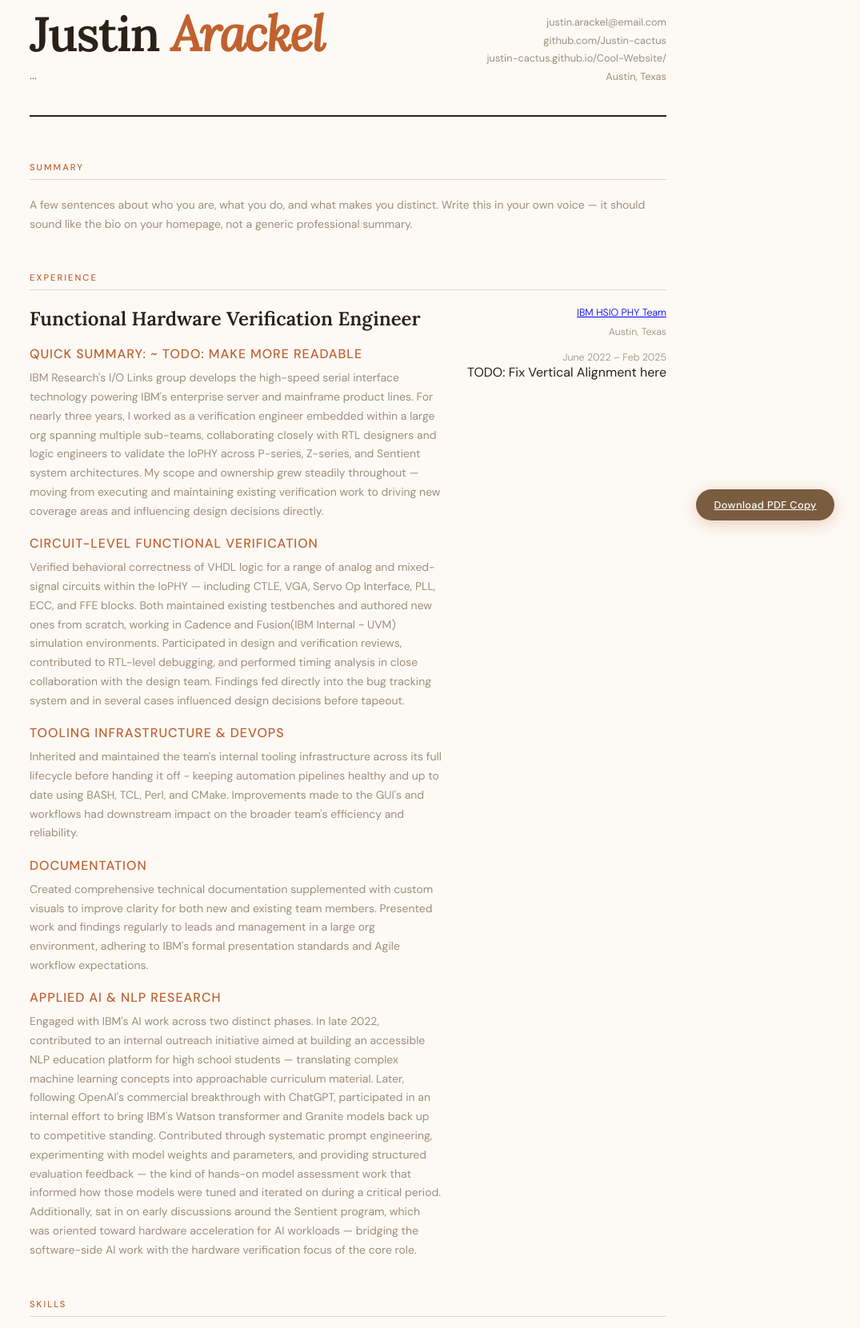
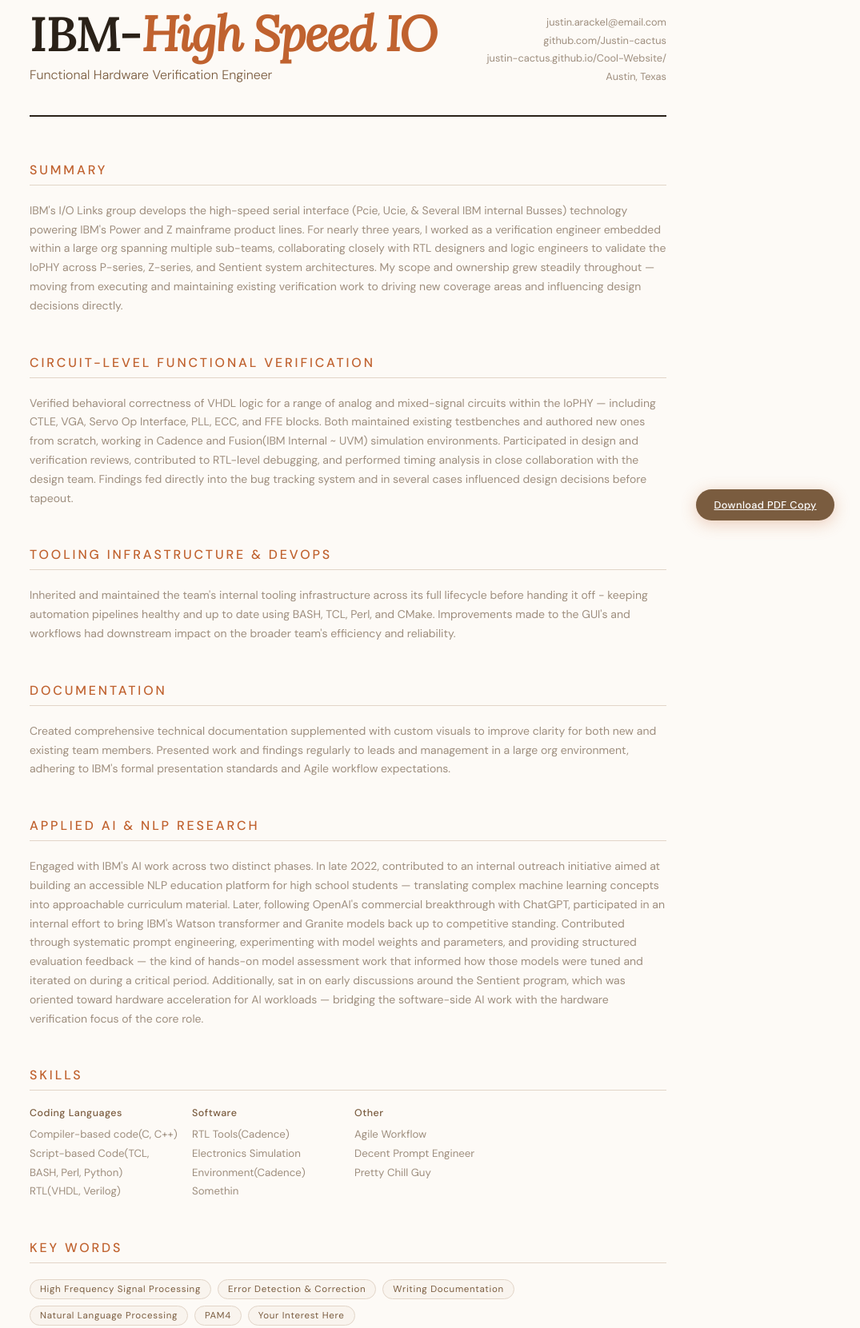
Before and after one commit to Justin-cactus/Cool-Website, a plain HTML site: page pages/ibm.html in a window 1280 px wide. Shown: the part 117-1778 px from the top of the page at 80% size, without its empty margins (205-1280 px from the left). Drawn offline with Linux system fonts and the light colour scheme.

Commit message:
Filling in some more stuff

```diff
--- a/css/cv.css
+++ b/css/cv.css
@@ -61,7 +61,7 @@
 }
 
 .cv-section-title {
-  font-size: 0.7rem;
+  font-size: 1rem;
   letter-spacing: 0.18em;
   text-transform: uppercase;
   color: var(--rust);
--- a/css/styles.css
+++ b/css/styles.css
@@ -19,7 +19,7 @@
 
 	body {
 	font-family: 'DM Sans', sans-serif;
-	background: var(--warm-white);
+	background: var(--cream);
 	color: var(--ink);
 	overflow-x: hidden;
 	}
--- a/pages/ibm.html
+++ b/pages/ibm.html
@@ -27,8 +27,8 @@
   <!-- HEADER -->
   <div class="cv-header">
     <div>
-      <h1 class="cv-name">Justin <em>Arackel</em></h1>
-      <p class="cv-tagline">...</p>
+      <h1 class="cv-name">IBM-<em>High Speed IO</em></h1>
+      <p class="cv-tagline">Functional Hardware Verification Engineer</p>
     </div>
     <div class="cv-contact">
       <a href="mailto:justin.arackel@gmail.com">justin.arackel@email.com</a>
@@ -40,49 +40,43 @@
 
   <!-- SUMMARY -->
   <div class="cv-section">
-    <h2 class="cv-section-title">Summary</h2>
+    <h3 class="cv-section-title">Summary</h3>
     <p class="cv-entry-desc">
-      A few sentences about who you are, what you do, and what makes you distinct.
-      Write this in your own voice — it should sound like the bio on your homepage,
-      not a generic professional summary.
+		IBM's I/O Links group develops the high-speed serial interface (Pcie, Ucie, & Several IBM internal Busses) technology powering IBM's Power and Z mainframe product lines.
+		For nearly three years, I worked as a verification engineer embedded within a large org spanning multiple sub-teams, collaborating closely with RTL designers and logic engineers to validate the IoPHY across P-series, Z-series, and Sentient system architectures.
+		My scope and ownership grew steadily throughout — moving from executing and maintaining existing verification work to driving new coverage areas and influencing design decisions directly.
     </p>
   </div>
 
   <!-- EXPERIENCE -->
   <div class="cv-section">
-		<h2 class="cv-section-title">Experience</h2>
-
-    <div class="cv-entry">
-		<div class="cv-entry-left">
-			<h3 class="cv-entry-title">Functional Hardware Verification Engineer</h3>
-			<p class="cv-entry-subsection-title"> Quick Summary: ~ TODO: Make more readable </p>
-			<p class="cv-entry-desc">
-				IBM Research's I/O Links group develops the high-speed serial interface technology powering IBM's enterprise server and mainframe product lines.
-				For nearly three years, I worked as a verification engineer embedded within a large org spanning multiple sub-teams, collaborating closely with RTL designers and logic engineers to validate the IoPHY across P-series, Z-series, and Sentient system architectures.
-				My scope and ownership grew steadily throughout — moving from executing and maintaining existing verification work to driving new coverage areas and influencing design decisions directly.
-			</p>
-
-			<p class="cv-entry-subsection-title">Circuit-Level Functional Verification</p>
+	<p class="cv-section-title">Circuit-Level Functional Verification</p>
 	<p class="cv-entry-desc">
 		Verified behavioral correctness of VHDL logic for a range of analog and mixed-signal circuits within the IoPHY — including CTLE, VGA, Servo Op Interface, PLL, ECC, and FFE blocks.
 		Both maintained existing testbenches and authored new ones from scratch, working in Cadence and Fusion(IBM Internal ~ UVM) simulation environments.
 		Participated in design and verification reviews, contributed to RTL-level debugging, and performed timing analysis in close collaboration with the design team.
 		Findings fed directly into the bug tracking system and in several cases influenced design decisions before tapeout.
 	</p>
+  </div>
 
-			<p class="cv-entry-subsection-title">Tooling Infrastructure & DevOps</p>
+  <div class="cv-section">
+	<p class="cv-section-title">Tooling Infrastructure & DevOps</p>
 	<p class="cv-entry-desc">
 		Inherited and maintained the team's internal tooling infrastructure across its full lifecycle before handing it off - keeping automation pipelines healthy and up to date using BASH, TCL, Perl, and CMake.
 		Improvements made to the GUI's and workflows had downstream impact on the broader team's efficiency and reliability.
 	</p>
+  </div>
 
-			<p class="cv-entry-subsection-title">Documentation</p>
+  <div class="cv-section">
+	<p class="cv-section-title">Documentation</p>
 	<p class="cv-entry-desc">
 		Created comprehensive technical documentation supplemented with custom visuals to improve clarity for both new and existing team members.
 		Presented work and findings regularly to leads and management in a large org environment, adhering to IBM's formal presentation standards and Agile workflow expectations.
 	</p>
+  </div>
 
-			<p class="cv-entry-subsection-title">Applied AI & NLP Research</p>
+  <div class="cv-section">
+	<p class="cv-section-title">Applied AI & NLP Research</p>
 	<p class="cv-entry-desc">
 		Engaged with IBM's AI work across two distinct phases. In late 2022, contributed to an internal outreach initiative aimed at building an accessible NLP education platform for high school students — translating complex machine learning concepts into approachable curriculum material.
 		Later, following OpenAI's commercial breakthrough with ChatGPT, participated in an internal effort to bring IBM's Watson transformer and Granite models back up to competitive standing.
@@ -91,14 +85,6 @@
 	</p>
   </div>
 
-		<div class="cv-entry-right">
-			<p class="cv-company"><a href="https://research.ibm.com/projects/io-links">IBM HSIO PHY Team</a><p>
-			<p class="cv-location">Austin, Texas</p>
-			<p class="cv-date">June 2022 – Feb 2025</p>
-			<p> TODO: Fix Vertical Alignment here</p>
-		</div>
-    </div>
-  </div>
 
   <!-- EDUCATION -->
   <!-- PROJECTS -->
@@ -109,12 +95,12 @@
 
       <div class="cv-skill-group">
         <p class="cv-skill-group-title">Coding Languages</p>
-        <p class="cv-skill-list">Compiler-based code(C, C++)<br>Script-based Code(Perl, Python)<br>Forth<br></p>
+        <p class="cv-skill-list">Compiler-based code(C, C++)<br>Script-based Code(TCL, BASH, Perl, Python)<br>RTL(VHDL, Verilog)<br></p>
       </div>
 
       <div class="cv-skill-group">
         <p class="cv-skill-group-title">Software</p>
-        <p class="cv-skill-list">RTL Tools(Vivado, ModelSim)<br>Electronics Simulation Environment(Cadence, MultiSim, TINA)<br>PCB Layout Software(Altium, Eagle)</p>
+        <p class="cv-skill-list">RTL Tools(Cadence)<br>Electronics Simulation Environment(Cadence)<br>Somethin</p>
       </div>
 
       <div class="cv-skill-group">
@@ -127,13 +113,13 @@
 
   <!-- INTERESTS -->
   <div class="cv-section">
-    <h2 class="cv-section-title">Interests</h2>
+    <h2 class="cv-section-title">Key Words</h2>
     <div class="cv-tags">
-      <span class="cv-tag">Urban Infrastructure</span>
-      <span class="cv-tag">Roundabouts</span>
-      <span class="cv-tag">Writing</span>
-      <span class="cv-tag">Mushroom Farming</span>
-      <span class="cv-tag">Research</span>
+      <span class="cv-tag">High Frequency Signal Processing</span>
+      <span class="cv-tag">Error Detection & Correction</span>
+      <span class="cv-tag">Writing Documentation</span>
+      <span class="cv-tag">Natural Language Processing</span>
+      <span class="cv-tag">PAM4</span>
       <span class="cv-tag">Your Interest Here</span>
     </div>
   </div>
```
Also changed, not shown: pages/cv.html (+1 -3 lines). Lines whose indentation alone changed are shown as unchanged.
